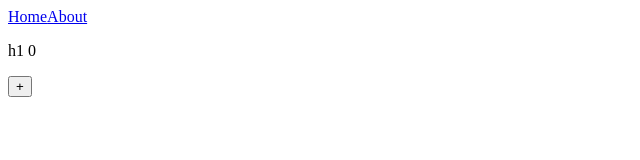
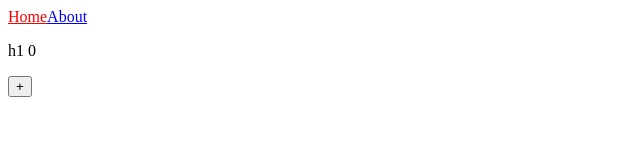
Before and after one commit to KuHell/next_project, a Next.js app: page / in a window 1280 px wide. Shown: the top 160 px of the page, without its empty margins (0-640 px from the left). Built offline with nearby package versions, Linux system fonts and the light colour scheme.

Commit message:
Router Hooks

```diff
--- a/components/NavBar.tsx
+++ b/components/NavBar.tsx
@@ -1,8 +1,16 @@
+import Link from "next/link"
+import { useRouter } from "next/router"
+
 export default function NavBar() {
+  const router = useRouter();
   return(
     <nav>
-      <a href="/">Home</a>
-      <a href="/about">About</a>
+      <Link href="/">
+        <a style={{color: router.pathname === '/' ? 'red' : 'blue'}}>Home</a>
+      </Link>
+      <Link href="/about">
+        <a style={{color: router.pathname === '/about' ? 'red' : 'blue'}}>About</a>
+      </Link>
     </nav>
   )
 }
```
